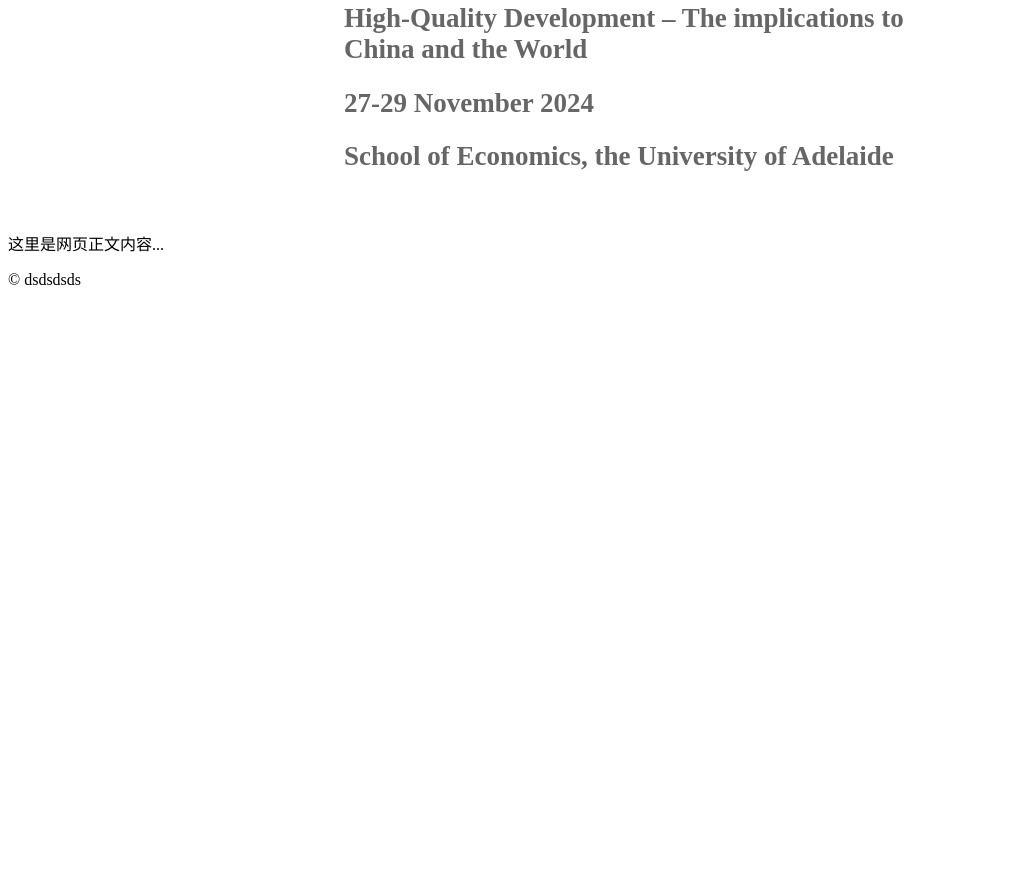
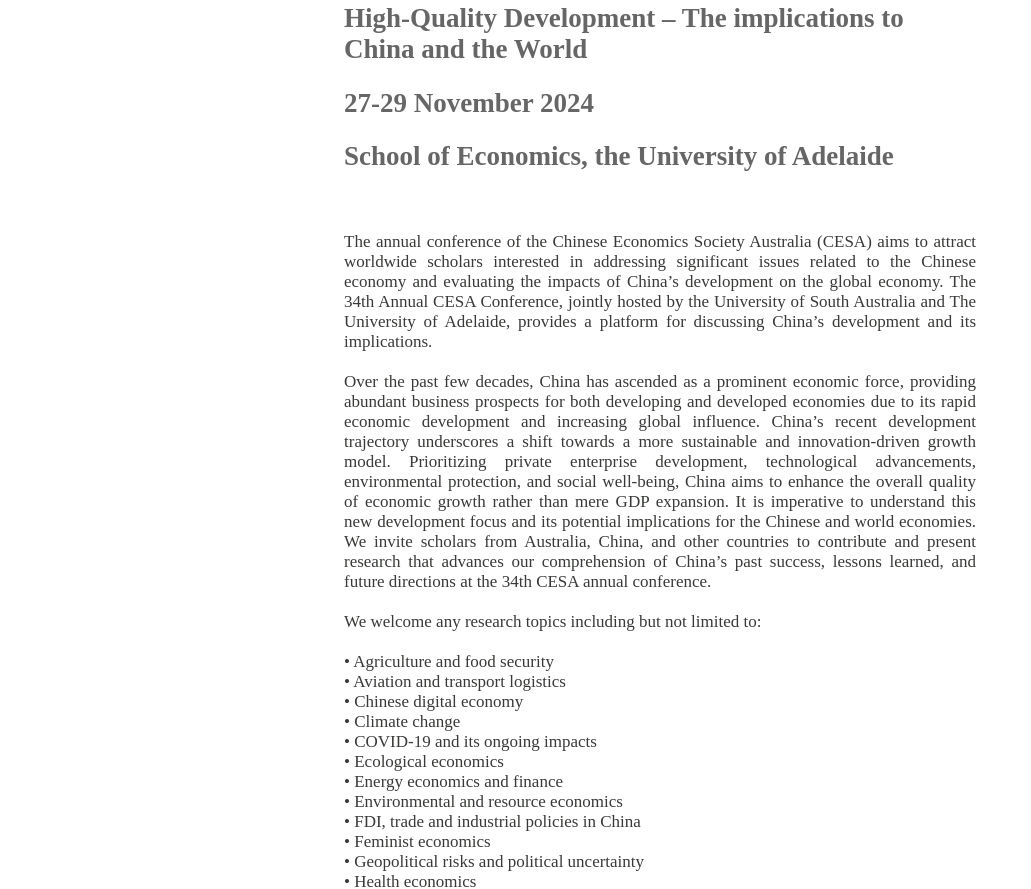
Before and after one commit to zwfonline/CESA, a plain HTML site: page index.html in a window 1280 px wide. Shown: the part 793-1682 px from the top of the page, without its empty margins (0-1031 px from the left). Before the commit the page ends 1098 px from the top, so only its background shows below. Drawn offline with Linux system fonts and the light colour scheme.

Commit message:
Add files via upload

```diff
--- a/index.html
+++ b/index.html
@@ -29,12 +29,35 @@
         <h2 class="Sub-Title"><b>High-Quality Development – The implications to China and the World</b></h2>
         <h2 class="Sub-Title"><b>27-29 November 2024 </b></h2>
         <h2 class="Sub-Title">School of Economics, the University of Adelaide</h2>
+        <P class="MainContentText">
+            The annual conference of the Chinese Economics Society Australia (CESA) aims to attract worldwide scholars interested in addressing significant issues related to the Chinese economy and evaluating the impacts of China’s development on the global economy. The 34th Annual CESA Conference, jointly hosted by the University of South Australia and The University of Adelaide, provides a platform for discussing China’s development and its implications.
+
+            Over the past few decades, China has ascended as a prominent economic force, providing abundant business prospects for both developing and developed economies due to its rapid economic development and increasing global influence. China’s recent development trajectory underscores a shift towards a more sustainable and innovation-driven growth model. Prioritizing private enterprise development, technological advancements, environmental protection, and social well-being, China aims to enhance the overall quality of economic growth rather than mere GDP expansion. It is imperative to understand this new development focus and its potential implications for the Chinese and world economies. We invite scholars from Australia, China, and other countries to contribute and present research that advances our comprehension of China’s past success, lessons learned, and future directions at the 34th CESA annual conference.
+
+            We welcome any research topics including but not limited to:
+
+            •	Agriculture and food security
+            •	Aviation and transport logistics
+            •	Chinese digital economy
+            •	Climate change
+            •	COVID-19 and its ongoing impacts
+            •	Ecological economics
+            •	Energy economics and finance
+            •	Environmental and resource economics
+            •	FDI, trade and industrial policies in China
+            •	Feminist economics
+            •	Geopolitical risks and political uncertainty
+            •	Health economics
+            •	Income and wealth inequality
+            •	Innovation and productivity growth
+            •	Macroeconomy and policy implications
+            •	Population and labour market
+            •	Tourism and hospitality
+
+            Papers that do not fit into these categories but are related to the main theme of the conference, are also welcome.
+            </P>
     </div>
 
-    <section class="content">
-
-        <p>这里是网页正文内容...</p>
-    </section>
 
     <footer>
         <p>&copy; dsdsdsds</p>
--- a/styles.css
+++ b/styles.css
@@ -42,7 +42,17 @@
     margin-right: auto;
     display: block;
 }
+.MainContainer p{
+    text-align: justify;
+}
 
+.MainContentText{
+    color: #373A36;
+    font-size: 17px;
+    white-space: pre-line;
+
+
+}
 .MainContainer {
     display: flex;
     flex-direction: column;
```
